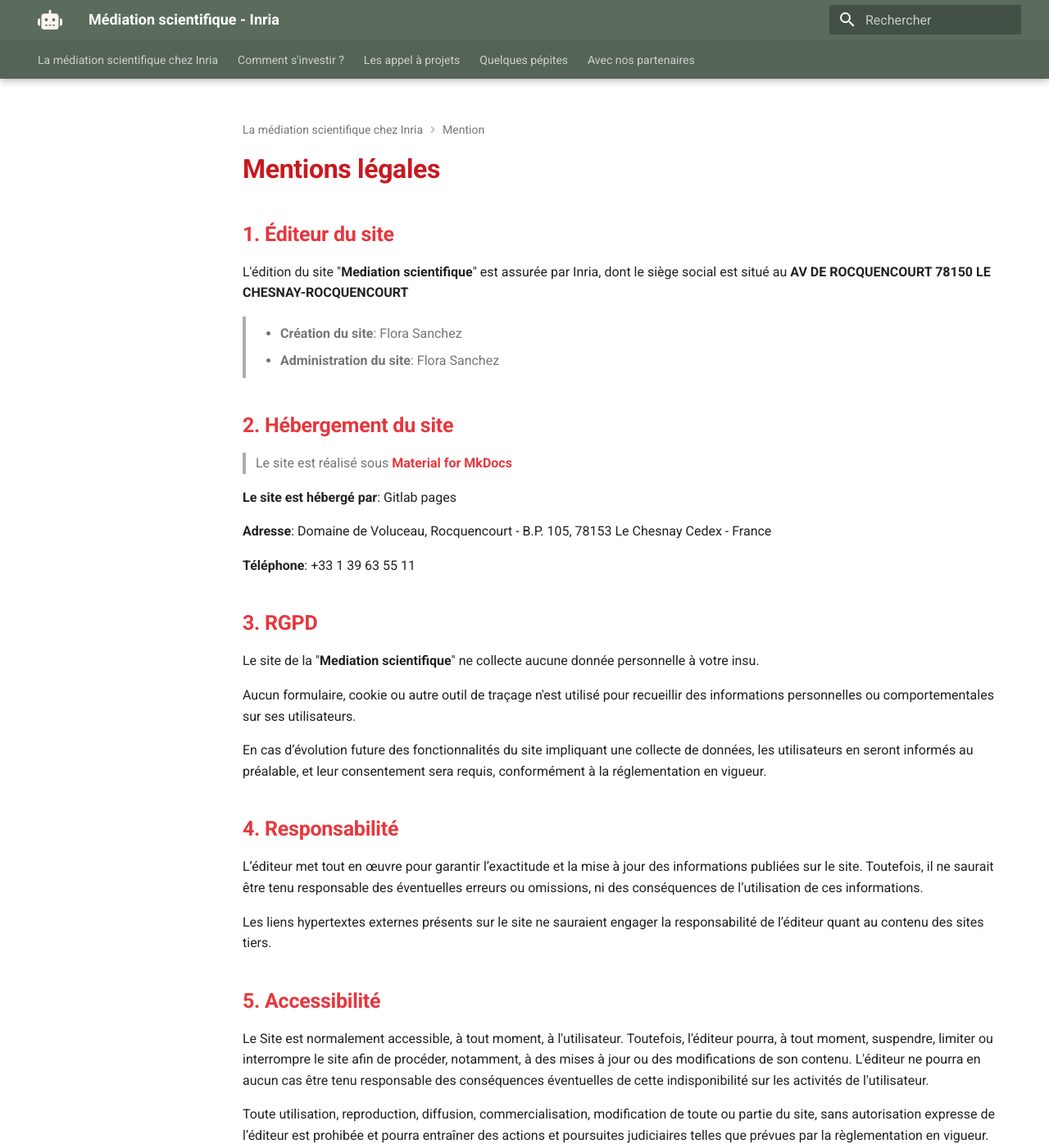
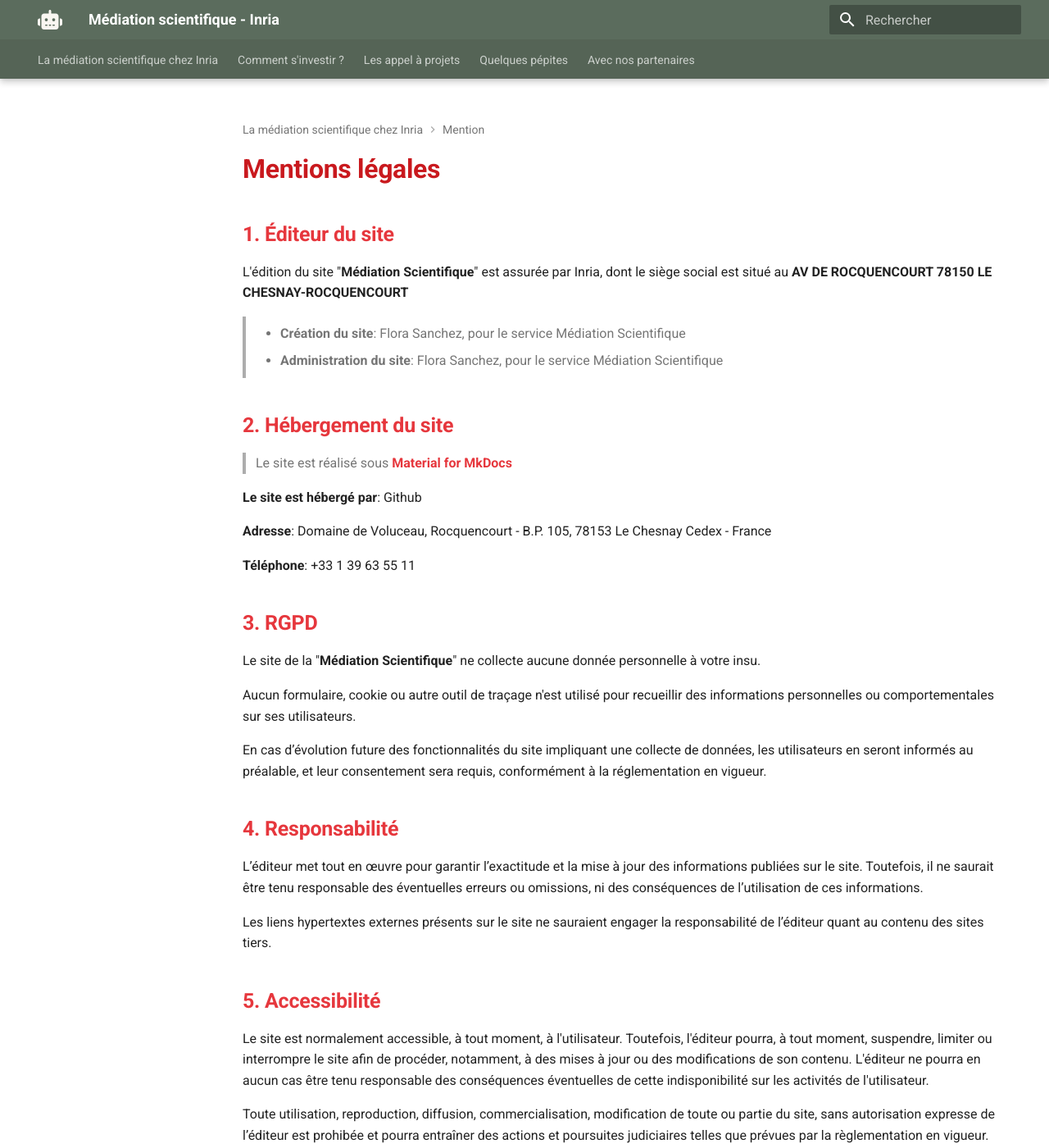
Before and after one commit to MediationScientifiqueInria/mediationscientifiqueinria.github.io, an MkDocs documentation site: the page built from docs/Mention/mentions-legals.md, in a window 1280 px wide and 1400 px high. Shown: the whole window at 82% size. Built offline with MkDocs 1.6.1 and Material for MkDocs 9.7.7, drawn with Linux system fonts in a browser that asks for light colours; comment, search, counter and statistics services are not loaded.

Commit message:
Update mentions-legals.md

```diff
--- a/docs/Mention/mentions-legals.md
+++ b/docs/Mention/mentions-legals.md
@@ -1,6 +1,6 @@
 ---
-title: Pages des mentions légales
-description: Retrouvez toutes les mentions légales du site de la Médiation scientifique de l'Inria.
+title: Mentions légales
+description: Retrouvez toutes les mentions légales du site de la Médiation Scientifique d'Inria.
 ---
 
 
@@ -8,18 +8,17 @@ description: Retrouvez toutes les mentions légales du site de la Médiation sci
 
 ## 1. Éditeur du site
 
-L'édition du site "**Mediation scientifique**" est assurée par Inria, dont le siège social est situé au **AV DE ROCQUENCOURT 78150 LE CHESNAY-ROCQUENCOURT**
+L'édition du site "**Médiation Scientifique**" est assurée par Inria, dont le siège social est situé au **AV DE ROCQUENCOURT 78150 LE CHESNAY-ROCQUENCOURT**
 
+> - **Création du site**: Flora Sanchez, pour le service Médiation Scientifique
 
-> - **Création du site**: Flora Sanchez
-
-> - **Administration du site**: Flora Sanchez
+> - **Administration du site**: Flora Sanchez, pour le service Médiation Scientifique
 
 ## 2. Hébergement du site
 
 > Le site est réalisé sous [Material for MkDocs](https://squidfunk.github.io/mkdocs-material/)
 
-**Le site est hébergé par**: Gitlab pages
+**Le site est hébergé par**: Github
 
 **Adresse**: Domaine de Voluceau, Rocquencourt - B.P. 105, 78153 Le Chesnay Cedex - France
 
@@ -28,7 +27,7 @@ L'édition du site "**Mediation scientifique**" est assurée par Inria, dont le
 
 ## 3. RGPD
 
-Le site de la "**Mediation scientifique**" ne collecte aucune donnée personnelle à votre insu.
+Le site de la "**Médiation Scientifique**" ne collecte aucune donnée personnelle à votre insu.
 
 Aucun formulaire, cookie ou autre outil de traçage n'est utilisé pour recueillir des informations personnelles ou comportementales sur ses utilisateurs.
 
@@ -42,7 +41,7 @@ Les liens hypertextes externes présents sur le site ne sauraient engager la res
 
 ## 5. Accessibilité
 
-Le Site est normalement accessible, à tout moment, à l'utilisateur. Toutefois, l'éditeur pourra, à tout moment, suspendre, limiter ou interrompre le site afin de procéder, notamment, à des mises à jour ou des modifications de son contenu. L'éditeur ne pourra en aucun cas être tenu responsable des conséquences éventuelles de cette indisponibilité sur les activités de l'utilisateur.
+Le site est normalement accessible, à tout moment, à l'utilisateur. Toutefois, l'éditeur pourra, à tout moment, suspendre, limiter ou interrompre le site afin de procéder, notamment, à des mises à jour ou des modifications de son contenu. L'éditeur ne pourra en aucun cas être tenu responsable des conséquences éventuelles de cette indisponibilité sur les activités de l'utilisateur.
 
 Toute utilisation, reproduction, diffusion, commercialisation, modification de toute ou partie du site, sans autorisation expresse de l’éditeur est prohibée et pourra entraîner des actions et poursuites judiciaires telles que prévues par la règlementation en vigueur.
 
```
